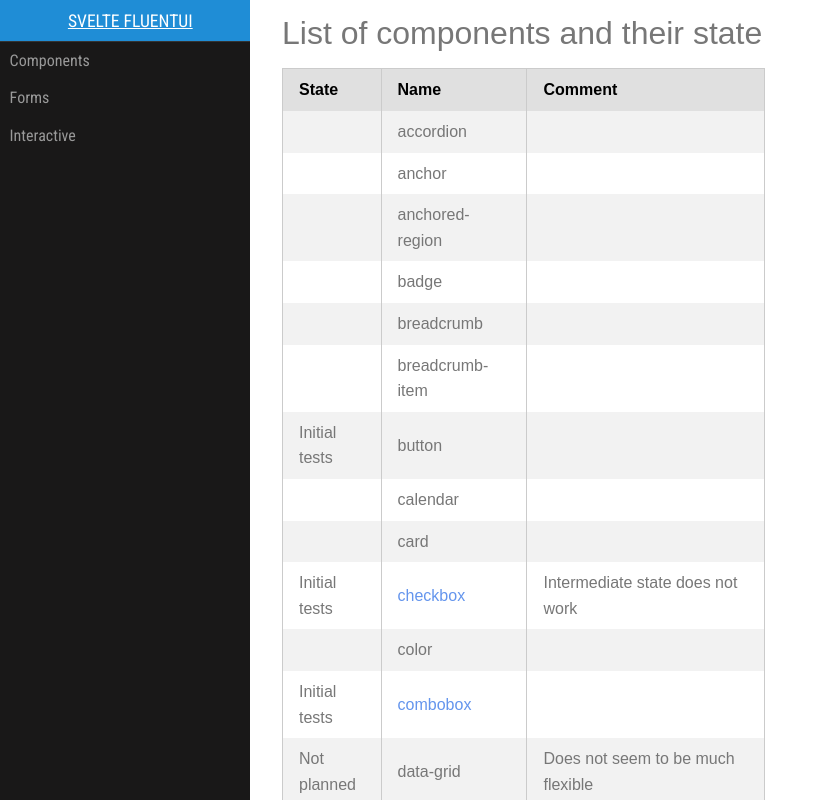
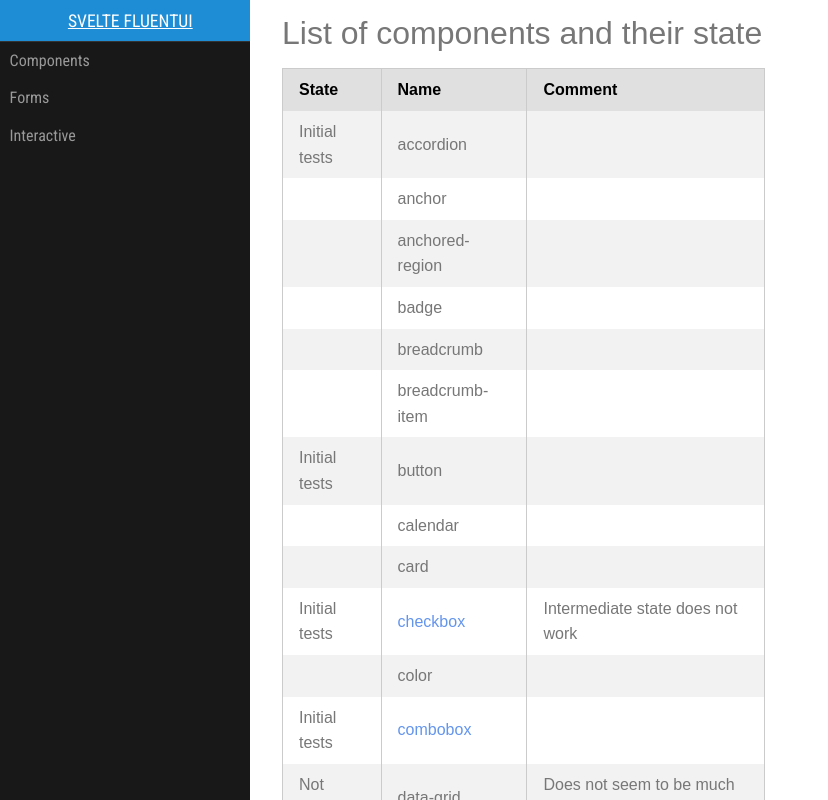
Before and after one commit to KeenMate/svelte-fluent-ui, a SvelteKit app: page / in a window 1280 px wide. Shown: the top 800 px of the page, without its empty margins (0-828 px from the left). Built offline with nearby package versions, Linux system fonts and the light colour scheme.

Commit message:
docs: component progress

```diff
--- a/src/routes/+page.svelte
+++ b/src/routes/+page.svelte
@@ -17,7 +17,7 @@
 			</thead>
 			<tbody>
 			<tr>
-				<td></td>
+				<td>Initial tests</td>
 				<td>accordion</td>
 				<td></td>
 			</tr>
```
